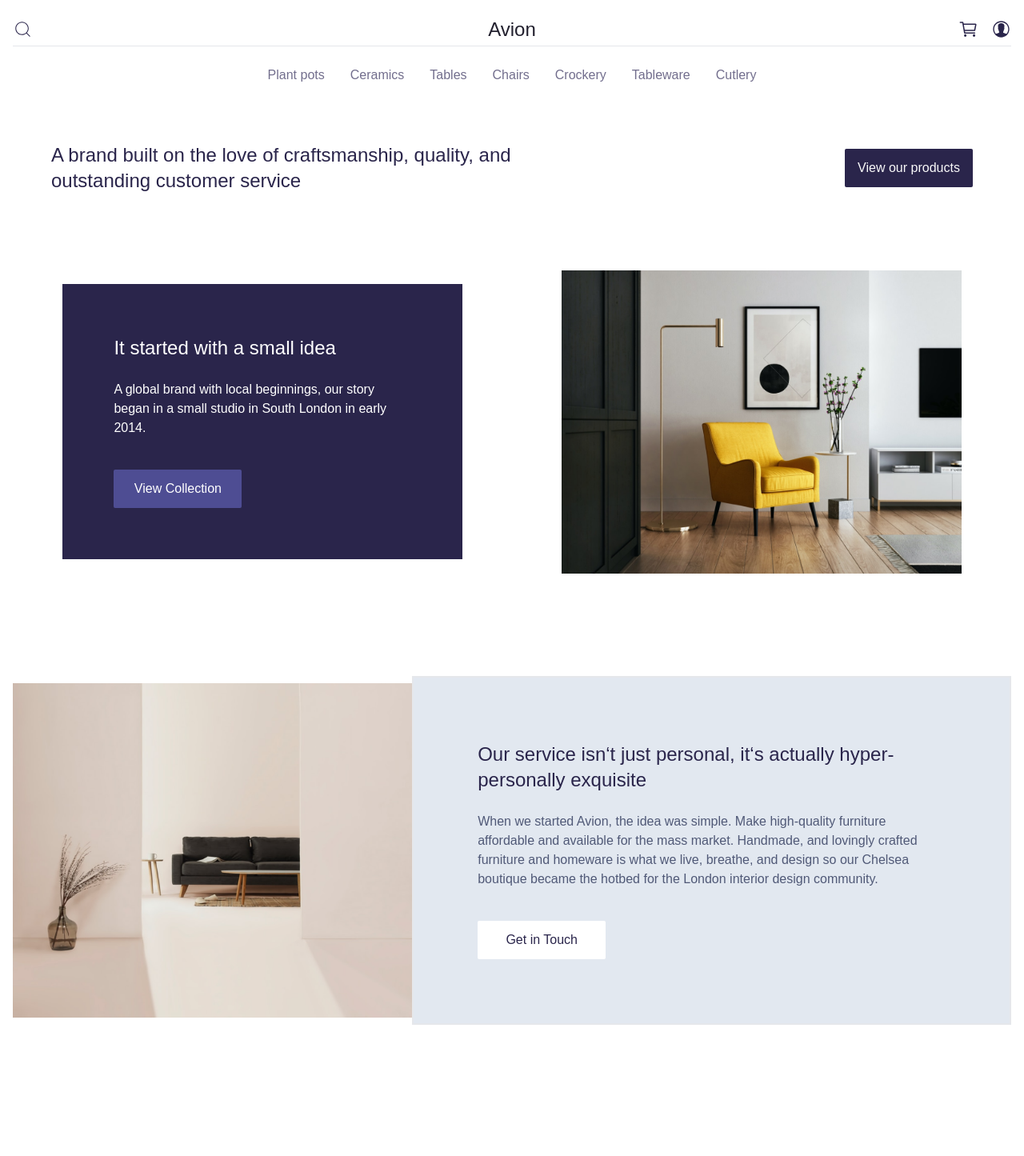
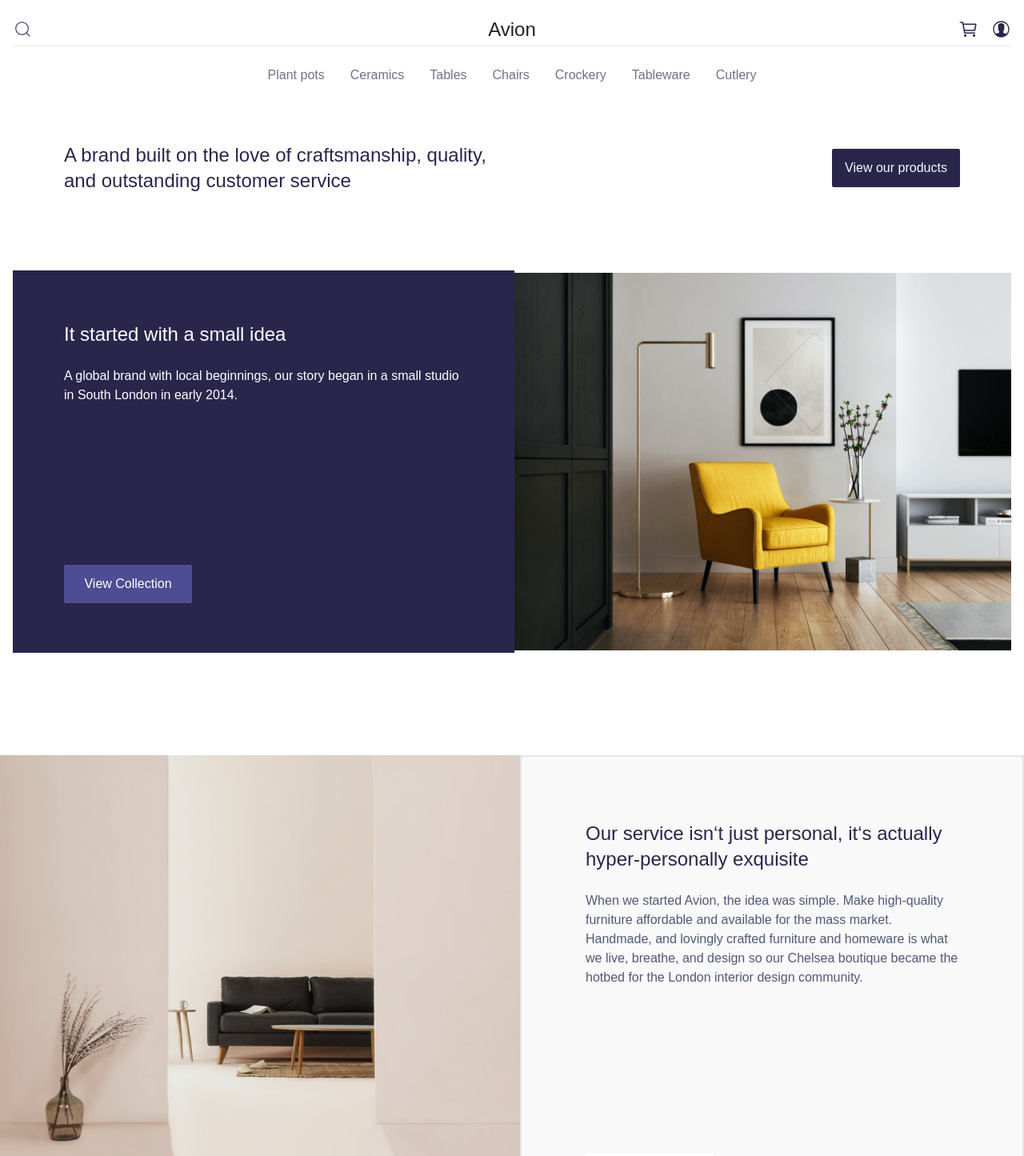
Before and after one commit to RafihaSiddiqui6/Hackathon-figma-E-commerce, a Next.js app: page /about in a window 1280 px wide. Shown: the top 1445 px of the page at 80% size. Built offline with nearby package versions, Linux system fonts and the light colour scheme.

Commit message:
page.tsx

```diff
--- a/src/app/about/page.tsx
+++ b/src/app/about/page.tsx
@@ -7,7 +7,7 @@ export default function About(){
     <div>
 
       {/* Hero Section */}
-      <div className="w-full h-auto flex flex-col md:flex-row justify-between items-center px-4 md:px-16 py-8">
+      <div className="w-full h-auto flex flex-col md:flex-row justify-between items-center px-4 md:px-20 py-8">
         <div className="md:w-2/4 text-xl md:text-2xl text-center md:text-left text-custom-purple text-[#2A254B] ">
           A brand built on the love of craftsmanship, quality, and outstanding customer service
         </div>
@@ -19,46 +19,46 @@ export default function About(){
       </div>
 
       {/* Story Section */}
-      <div className="flex flex-col md:flex-row w-full h-auto items-center justify-around px-4 py-16">
-        <div className="bg-[#2A254B] w-full md:w-2/5 text-white p-8 md:p-16 mb-8 md:mb-0">
+      <div className="flex flex-col md:flex-row w-full  h-auto  items-center justify-around px-4 py-16">
+        <div className="bg-[#2A254B] w-full md:w-[634px] md:h-[478px] text-white p-8 md:p-16 mb-8 md:mb-0">
           <h1 className="text-xl md:text-2xl">It started with a small idea</h1>
           <p className="mt-6">
             A global brand with local beginnings, our story began in a small studio in South London in early 2014.
           </p>
-          <button className="bg-[#4E4D93] h-12 w-40 rounded-sm mt-10 text-white">
+          <button className="bg-[#4E4D93] h-12 w-40 rounded-sm  text-white mt-[200px]">
             View Collection
           </button>
         </div>
-        <div className="w-full md:w-2/5">
+        <div className="w-full md:w-[630px]">
           <Image
             src="/images/About main.png"
             alt="About main"
-            width={300}
-            height={300}
-            className="w-full transition-transform duration-300 ease-in-out hover:scale-105 hover:translate-y-1"
+            width={900}
+            height={900}
+            className="w-full"
           />
         </div>
       </div>
 
       {/* Service Section */}
-      <div className="flex flex-col md:flex-row w-full h-auto items-center px-4 py-16 space-y-8 md:space-y-0">
+      <div className="flex flex-col md:flex-row w-full h-auto items-center  py-16 space-y-8 md:space-y-0">
         <Image
           src="/images/About second.png"
           alt="Service"
-          width={300}
-          height={300}
-          className="w-full md:w-2/5 transition-transform duration-300 ease-in-out hover:scale-105 hover:translate-y-1"
+          width={900}
+          height={900}
+          className="w-full md:w-[650px] md:h-[603px]"
         />
-        <div className="border-2 bg-slate-200 w-full md:w-3/5 p-8 md:p-20">
+        <div className="border-2 bg-[#F9F9F9] w-full md:w-[720px] h-[603px] p-8 md:p-20">
           <h1 className="text-xl md:text-2xl text-[#2A254B]">
             Our service isn&lsquo;t just personal, it&lsquo;s actually hyper-personally exquisite
           </h1>
           <p className="text-custom-purple mt-6 text-[#505977]">
             When we started Avion, the idea was simple. Make high-quality furniture affordable and available for the
-            mass market. Handmade, and lovingly crafted furniture and homeware is what we live, breathe, and design so
+            mass market.<br/>Handmade, and lovingly crafted furniture and homeware is what we live, breathe, and design so
             our Chelsea boutique became the hotbed for the London interior design community.
           </p>
-          <button className="bg-white h-12 w-40 rounded-sm mt-10 text-[#2A254B] hover:bg-[#6e65a8] ">Get in Touch</button>
+          <button className="bg-white h-12 w-40 rounded-sm mt-52 text-[#2A254B] hover:bg-[#6e65a8] ">Get in Touch</button>
         </div>
       </div>
 
```
